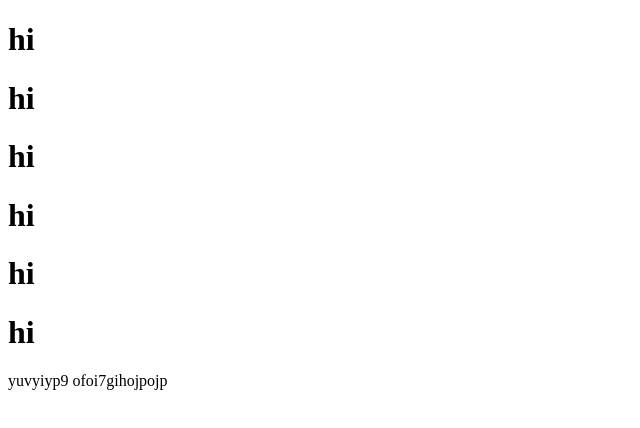
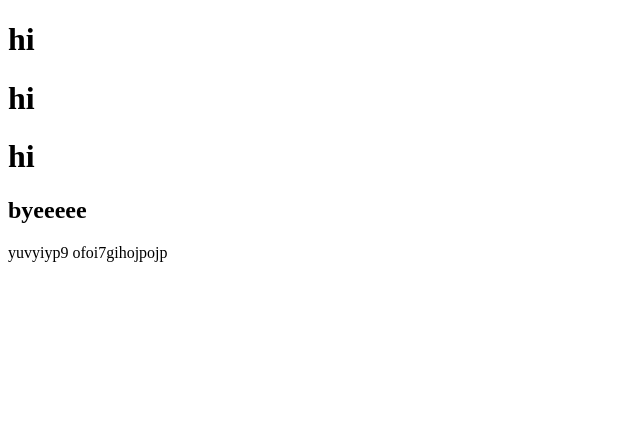
Before and after one commit to Pavan-bot-rgb/mysite, a plain HTML site: page hi.html in a window 1280 px wide. Shown: the whole page, without its empty margins (0-640 px from the left). Drawn offline with Linux system fonts and the light colour scheme.

Commit message:
hi.html changed

```diff
--- a/hi.html
+++ b/hi.html
@@ -9,9 +9,8 @@
     <h1>hi</h1>
     <h1>hi</h1>
     <h1>hi</h1>
-    <h1>hi</h1>
-    <h1>hi</h1>
-    <h1>hi</h1>
+    <h2>byeeeee</h2>
+
 </body>
 <footer>yuvyiyp9
     ofoi7gihojpojp
```
